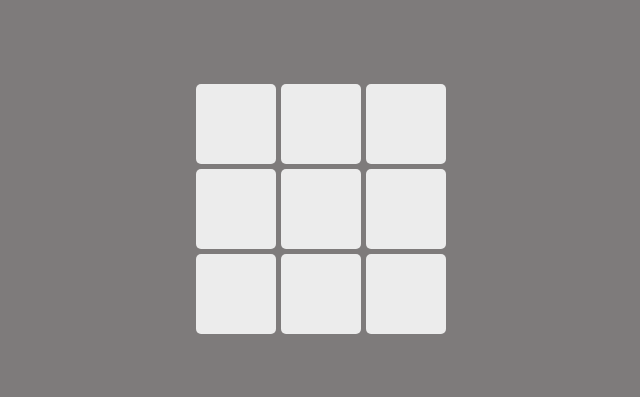
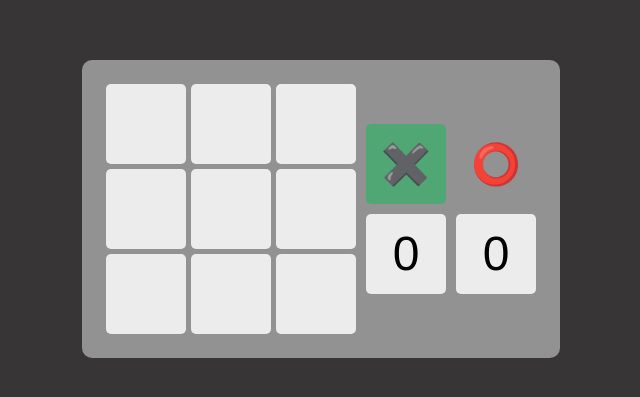
Before and after one commit to damaaaar/tres-en-raya, a React (Vite) app: page / in a window 1280 px wide. Shown: the part 191-588 px from the top of the page, without its empty margins (319-959 px from the left). Built offline with nearby package versions, Linux system fonts and the light colour scheme.

Commit message:
add control player

```diff
--- a/src/App.css
+++ b/src/App.css
@@ -1,12 +1,14 @@
 :root {
   --primary-color: #7e7b7b;
   --secundary-color: #373535;
+  --square-color: #ececec;
   --white: #ffffff;
+  --black: #000000;
   --selected: rgba(19, 190, 88, 0.5);
 }
 
 body {
-  background: var(--primary-color);
+  background: var(--secundary-color);
   color: var(--white);
   display: grid;
   place-items: center;
--- a/src/components/Board/index.jsx
+++ b/src/components/Board/index.jsx
@@ -7,7 +7,9 @@ import "./Board.css";
 import Square from "../Square";
 import Winner from "../Winner/index.jsx";
 
-function Board() {
+function Board(props) {
+  const { controlTurn, setControlTurn } = props;
+
   const [board, setBoard] = useState(Array(9).fill(null));
   const [turn, setTurn] = useState(TURNS.X);
   const [winner, setWinner] = useState(null);
@@ -22,6 +24,7 @@ function Board() {
     newBoard[i] = turn;
     setBoard(newBoard);
     turn === TURNS.X ? setTurn(TURNS.O) : setTurn(TURNS.X);
+    controlTurn === TURNS.X ? setControlTurn(TURNS.O) : setControlTurn(TURNS.X);
 
     const newWinner = checkWinner(newBoard);
 
@@ -37,6 +40,7 @@ function Board() {
     setBoard(Array(9).fill(null));
     setTurn(TURNS.X);
     setWinner(null);
+    setControlTurn(TURNS.X);
   };
 
   return (
--- /dev/null
+++ b/src/components/ControlSection/ControlSection.css
@@ -0,0 +1,9 @@
+.control {
+  display: grid;
+  place-items: center;
+}
+
+.control-points {
+  display: flex;
+  gap: 10px;
+}
--- /dev/null
+++ b/src/components/ControlSection/index.jsx
@@ -0,0 +1,18 @@
+import "./ControlSection.css";
+import Player from "../Player";
+import { TURNS } from "../../constants";
+
+function ControlSection(props) {
+  const { controlTurn } = props;
+
+  return (
+    <section className="control">
+      <div className="control-points">
+        <Player turn={TURNS.X} value={0} selected={controlTurn === TURNS.X} />
+        <Player turn={TURNS.O} value={0} selected={controlTurn === TURNS.O} />
+      </div>
+    </section>
+  );
+}
+
+export default ControlSection;
--- a/src/components/GameSection/GameSection.css
+++ b/src/components/GameSection/GameSection.css
@@ -0,0 +1,13 @@
+.game {
+  display: flex;
+  gap: 10px;
+  background: #929292;
+  padding: 1.5rem;
+  border-radius: 10px;
+}
+
+@media (width < 700px) {
+  .game {
+    flex-direction: column;
+  }
+}
--- a/src/components/GameSection/index.jsx
+++ b/src/components/GameSection/index.jsx
@@ -1,10 +1,18 @@
 import "./GameSection.css";
 import Board from "../Board";
+import ControlSection from "../ControlSection";
+
+import { useState } from "react";
+
+import { TURNS } from "../../constants";
 
 function GameSection() {
+  const [controlTurn, setControlTurn] = useState(TURNS.X);
+
   return (
     <section className="game">
-      <Board />
+      <Board controlTurn={controlTurn} setControlTurn={setControlTurn} />
+      <ControlSection controlTurn={controlTurn} />
     </section>
   );
 }
--- /dev/null
+++ b/src/components/Player/Player.css
@@ -0,0 +1,28 @@
+.player {
+  display: flex;
+  flex-direction: column;
+  gap: 10px;
+}
+
+.player-turn {
+  width: 5rem;
+  height: 5rem;
+  border-radius: 5px;
+  display: grid;
+  place-items: center;
+  font-size: 2.5rem;
+}
+
+.player-turn-turn {
+  background: var(--selected);
+}
+
+.player-counter {
+  display: grid;
+  place-items: center;
+  font-size: 3rem;
+  height: 5rem;
+  background: var(--square-color);
+  border-radius: 5px;
+  color: var(--black);
+}
--- /dev/null
+++ b/src/components/Player/index.jsx
@@ -0,0 +1,16 @@
+import "./Player.css";
+
+function Player(props) {
+  const { turn, value, selected } = props;
+
+  const className = selected ? "player-turn player-turn-turn" : "player-turn";
+
+  return (
+    <article className="player">
+      <div className={className}>{turn}</div>
+      <div className="player-counter">{value}</div>
+    </article>
+  );
+}
+
+export default Player;
--- a/src/components/Square/Square.css
+++ b/src/components/Square/Square.css
@@ -1,5 +1,5 @@
 .square {
-  background: #ececec;
+  background: var(--square-color);
   width: 5rem;
   height: 5rem;
   padding: 0.5rem;
@@ -15,7 +15,7 @@
   cursor: pointer;
 }
 
-@media (width < 500px) {
+@media (width < 700px) {
   .square:hover {
     background: #ececec;
   }
```
